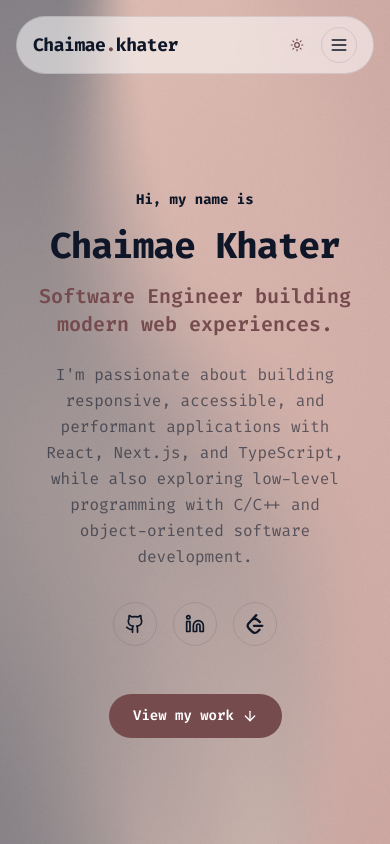
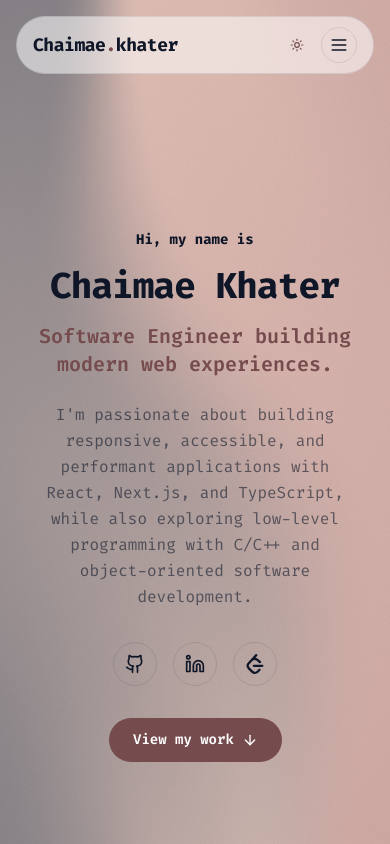
Before and after one commit to ckhater/chaimae-khater, a Next.js app: page / in a window 390 px wide. Shown: the top 844 px of the page. Built offline with nearby package versions, Linux system fonts and the light colour scheme.

Commit message:
portfolio

```diff
--- a/app/components/Hero.tsx
+++ b/app/components/Hero.tsx
@@ -12,7 +12,7 @@ export default function Hero() {
   return (
     <section
       id="home"
-      className="flex min-h-[calc(100vh-4rem)] flex-col items-center justify-center px-4 py-20 text-center sm:px-6"
+      className="flex h-screen flex-col items-center justify-center px-4 py-20 text-center sm:px-6"
     >
       <Reveal delay={0}>
         <p className="mb-4 text-sm font-bold">Hi, my name is</p>
@@ -54,7 +54,7 @@ export default function Hero() {
       <Reveal delay={500}>
         <a
           href="#projects"
-          className="mt-12 inline-flex items-center gap-2 rounded-full bg-primary px-6 py-3 text-sm font-semibold text-white transition-opacity hover:opacity-90"
+          className="mt-8 sm:mt-12 inline-flex items-center gap-2 rounded-full bg-primary px-6 py-3 text-sm font-semibold text-white transition-opacity hover:opacity-90"
         >
           View my work
           <ArrowDown className="h-4 w-4" />
```
